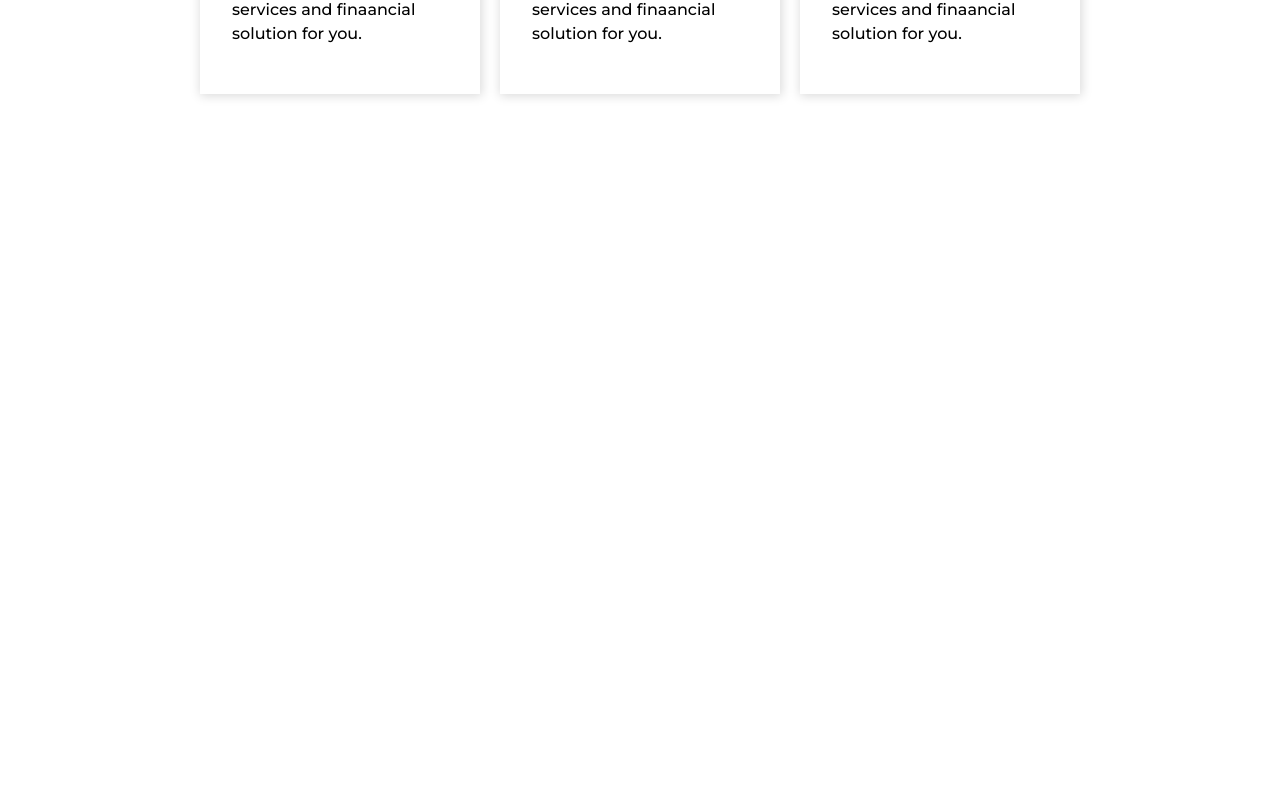
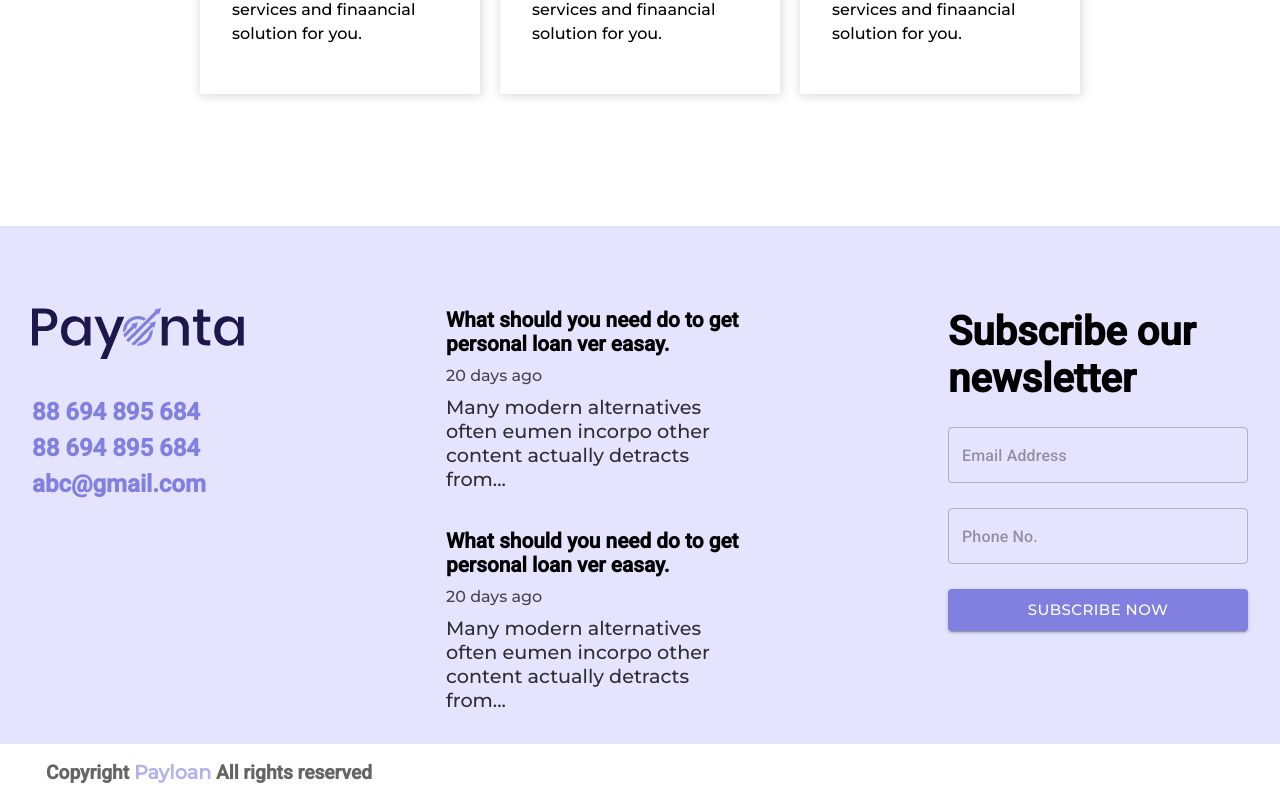
Before and after one commit to ibrahimrehman1/Banking-System-Website, a React (Create React App) app: page / in a window 1280 px wide. Shown: the part 2984-3784 px from the top of the page. Before the commit the page ends 3110 px from the top, so only its background shows below. Built offline with nearby package versions, Linux system fonts and the light colour scheme; no server answers.

Commit message:
Added Footer Section

```diff
--- a/src/App.css
+++ b/src/App.css
@@ -114,8 +114,8 @@ main{
 
 }
 
-.header-div > button:hover{
-    background-color: black;
+.header-div > button:hover, .footer > section:nth-child(3) > button:hover{
+    background-color: black !important;
 }
 
 .header-img > img{
@@ -306,3 +306,74 @@ main{
 .MuiCardActions-root{
     justify-content: center;
 }
+
+
+.footer{
+    padding: 2em;
+    margin-top: 100px;
+    background-color: #e5e4ff;
+    display: flex;
+    flex-direction: row;
+    justify-content: space-between;
+
+}
+
+.footer > section{
+    margin-top: 50px;
+}
+
+.footer > section:first-child > h6{
+    color: #8180e0;
+    font-size: 1.5rem;
+    line-height: 1.5em;
+    margin-top: 30px;
+}
+
+.footer > section:nth-child(2){
+    display: flex;
+    flex-direction: column;
+    width: 300px;
+}
+
+.footer > section:nth-child(2) > h6{
+    font-size: 1.3em;
+}
+
+.footer > section:nth-child(2) > p{
+    font-size: 1.2em;
+    margin-top: 10px;
+    opacity: .8;
+}
+
+.footer > section:nth-child(2) > span{
+    margin-top: 10px;
+    opacity: .7;
+}
+
+.footer > section:nth-child(3){
+    display: flex;
+    flex-direction: column;
+    width: 300px;
+
+}
+
+.footer > section:nth-child(3) > div, .footer > section:nth-child(3) button{
+    margin-top: 25px;
+    transition: background-color .2s ease-in;
+
+}
+
+.footer > section:nth-child(3) > h2{
+    font-size: 2.5rem;
+}
+
+.copyright-section{
+    padding: 1em;
+    background-color: white;
+}
+
+.copyright-section > h4{
+    font-size: 1.2rem;
+    opacity: .6;
+    margin-left: 30px;
+}
--- a/src/components/HomeComponent.tsx
+++ b/src/components/HomeComponent.tsx
@@ -1,8 +1,11 @@
 import React, {useEffect, useState} from "react";
+import WebsiteLogo from "../assets/website-logo.png"
 import HeaderImage from "../assets/header-image.png";
 import HeaderImage2 from "../assets/header-image-2.png";
 import Button from '@material-ui/core/Button';
 import HomeWorkIcon from '@material-ui/icons/HomeWork';
+import OutlinedInput from '@material-ui/core/OutlinedInput';
+
 
 function HomeComponent(){
     const [hoverStatus1, setHoverStatus1] = useState<Boolean>(false);
@@ -20,6 +23,7 @@ function HomeComponent(){
     }, [])
 
     return(
+        <>
             <main>
                 <header className="main-header">
                     <div className="header-div">
@@ -106,6 +110,39 @@ function HomeComponent(){
                     </section>
                 </article>
             </main>
+            <footer className="footer">
+                <section>
+                    <img src={WebsiteLogo} alt="Payonta" />
+                    <h6>
+                        88 694 895 684<br />
+                        88 694 895 684<br />
+                        abc@gmail.com
+                    </h6>
+                </section>
+                <section>
+                    <h6>What should you need do to get personal loan ver easay.</h6>
+                    <span>20 days ago</span>
+                    <p>Many modern alternatives often eumen incorpo other content actually detracts from...</p>
+                    <br />
+                    <br />
+                    <h6>What should you need do to get personal loan ver easay.</h6>
+                    <span>20 days ago</span>
+                    <p>Many modern alternatives often eumen incorpo other content actually detracts from...</p>
+                </section>
+                <section>
+                    <h2>Subscribe our newsletter</h2>
+                    <OutlinedInput placeholder="Email Address"/>
+                    <OutlinedInput placeholder="Phone No."/>
+                    <Button variant="contained" size="large" style={{backgroundColor: "#8180e0", color: "white"}}>
+                        Subscribe Now
+                    </Button>
+                </section>
+            </footer>
+            <section className="copyright-section">
+                <h4>Copyright <span style={{color: "#8180e0"}}>Payloan</span> All rights reserved</h4>
+            </section>
+        </>
+
     )
 }
 
```
Lines whose indentation alone changed are shown as unchanged.
